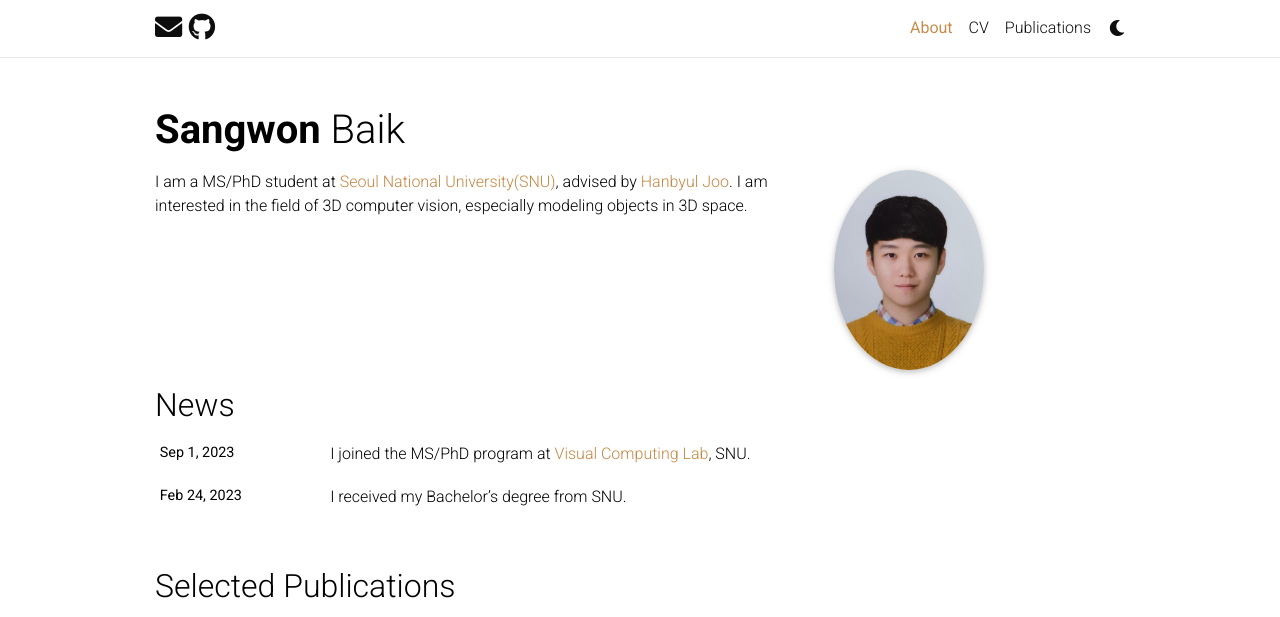
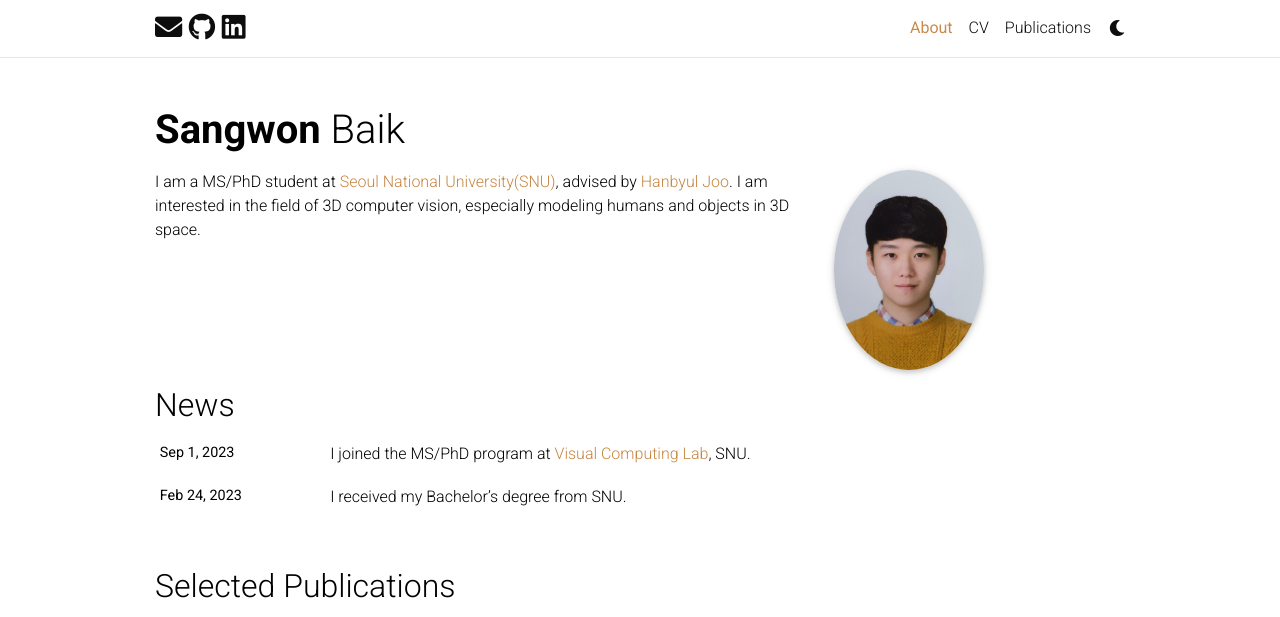
Before and after one commit to TLB-MISS/tlb-miss.github.io, a Jekyll site: the page built from _pages/about.md, in a window 1280 px wide, cut to the strip 0-617 px from the top of the page. Built offline with Jekyll 4.4.1, drawn with Linux system fonts in a browser that asks for light colours; full-size pictures stand in for the smaller copies a plugin makes; comment, search, counter and statistics services are not loaded; a style sheet for code colours, icons or effects is not loaded.

```diff
--- a/_config.yml
+++ b/_config.yml
@@ -74,7 +74,7 @@ github_username: TLB-MISS # your GitHub user name
 gitlab_username: # your GitLab user name
 twitter_username: # your Twitter handle
 mastodon_username: # your mastodon instance+username in the format instance.tld/@username
-linkedin_username: # your LinkedIn user name
+linkedin_username: Sangwon ­Baik
 telegram_username: # your Telegram user name
 scholar_userid: smFOKCkAAAAJ # your Google Scholar ID
 semanticscholar_id: # your Semantic Scholar ID
--- a/_pages/about.md
+++ b/_pages/about.md
@@ -15,4 +15,4 @@ social: true  # includes social icons at the bottom of the page
 education: false
 ---
 
-I am a MS/PhD student at [Seoul National University(SNU)](https://www.snu.ac.kr/), advised by [Hanbyul Joo](https://jhugestar.github.io/). I am interested in the field of 3D computer vision, especially modeling objects in 3D space.
+I am a MS/PhD student at [Seoul National University(SNU)](https://www.snu.ac.kr/), advised by [Hanbyul Joo](https://jhugestar.github.io/). I am interested in the field of 3D computer vision, especially modeling humans and objects in 3D space.
```
